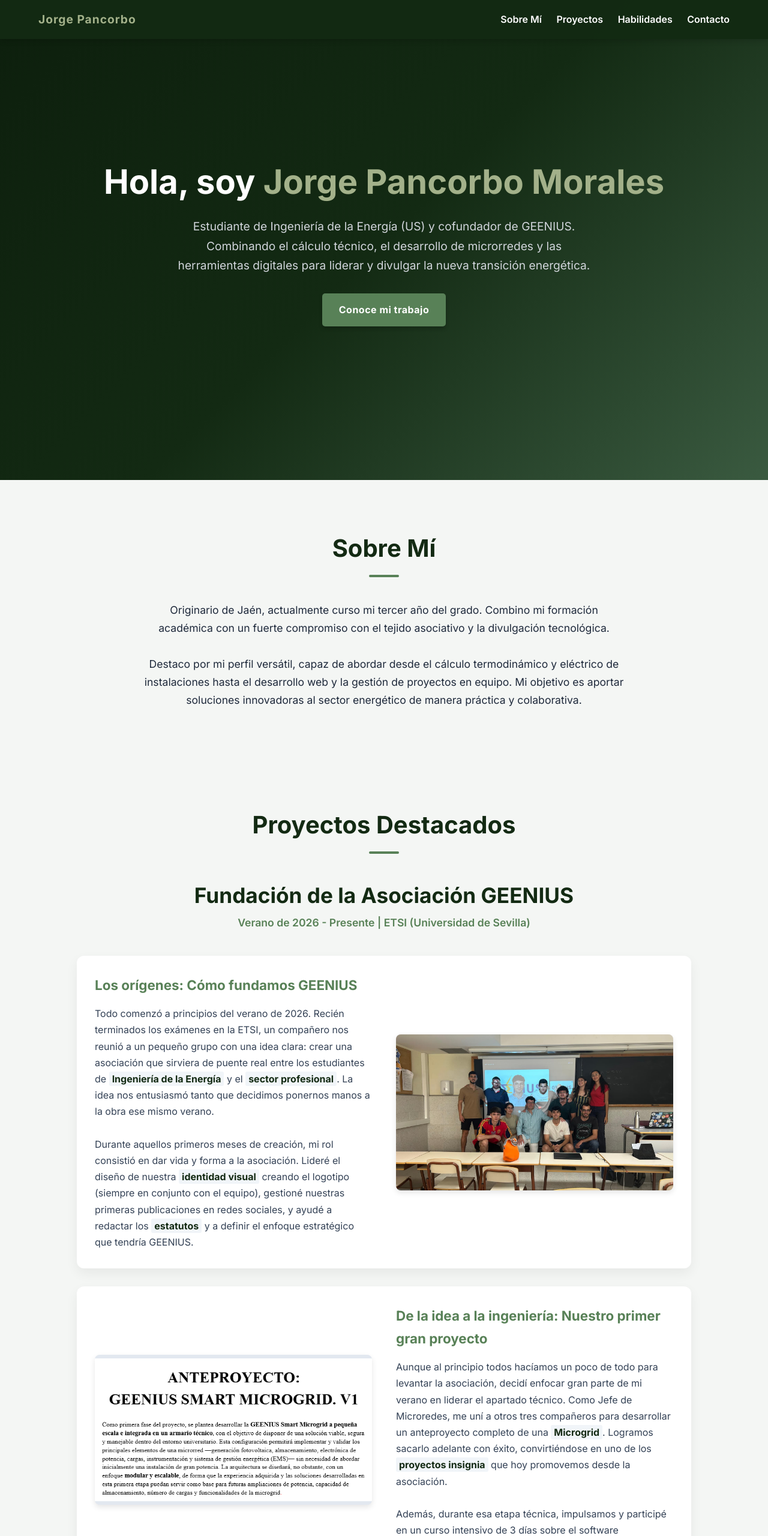
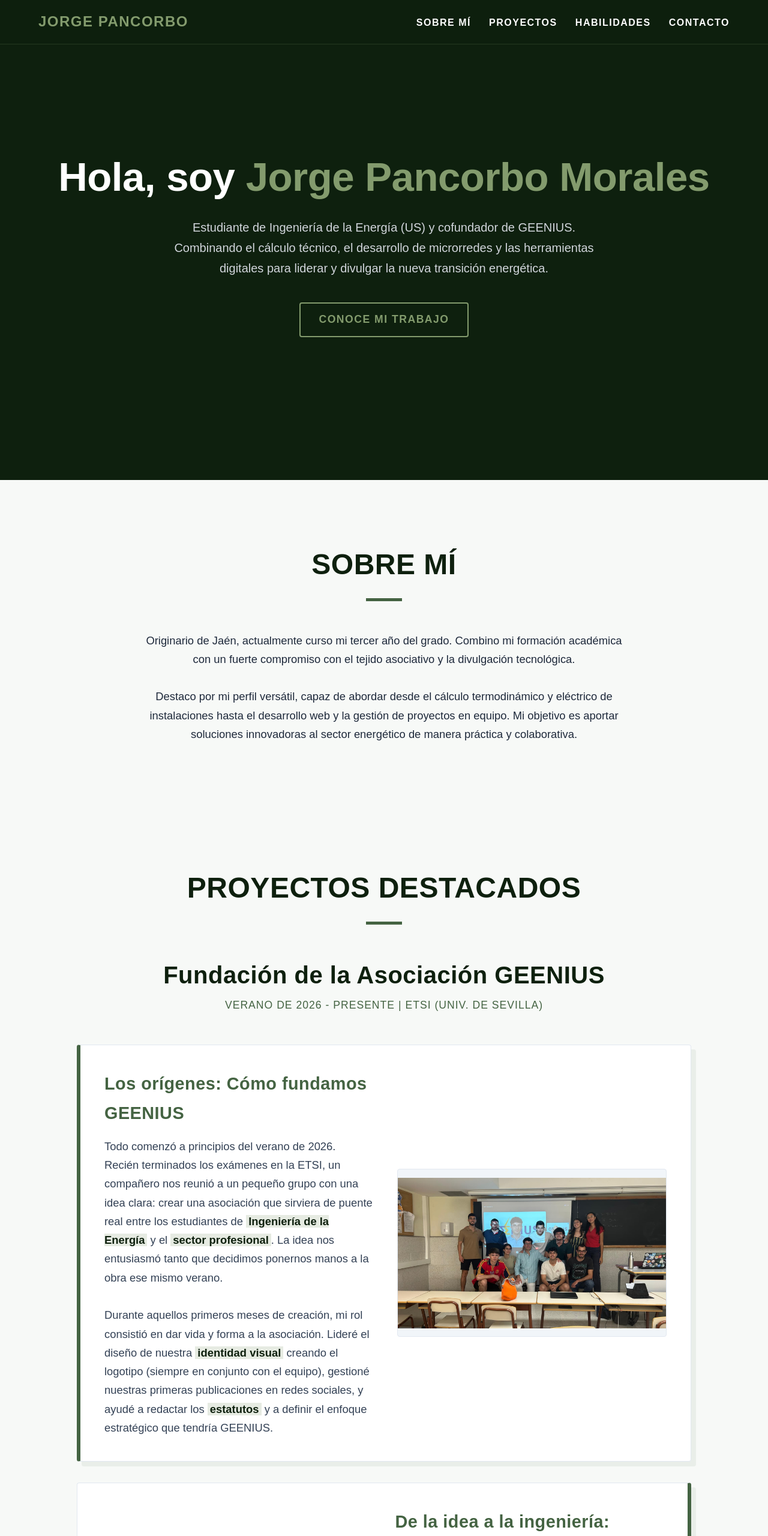
Before and after one commit to jorge-pancorbo/jorge-pancorbo.github.io, a plain HTML site: page index.html in a window 1280 px wide. Shown: the top 2560 px of the page at 60% size. Drawn offline with Linux system fonts and the light colour scheme.

Commit message:
index.html

```diff
--- a/index.html
+++ b/index.html
@@ -4,31 +4,39 @@
     <meta charset="UTF-8">
     <meta name="viewport" content="width=device-width, initial-scale=1.0">
     <title>Portfolio - Jorge Pancorbo Morales</title>
-    <link href="https://fonts.googleapis.com/css2?family=Inter:wght@300;400;600;700&display=swap" rel="stylesheet">
     <style>
-        /* ================= CSS (Estilos) ================= */
+        /* ================= CSS (Estilos Personalizados) ================= */
         :root {
-            --primary-color: #a3b18a;
-            --dark-bg: #132a13;
-            --light-bg: #f4f6f4;
+            --primary-color: #839b6d;
+            --dark-bg: #0e200e;
+            --light-bg: #f7f9f7;
             --text-dark: #1e293b;
             --text-light: #ffffff;
-            --olive-button: #588157;
-            --olive-hover: #3a5a40;
+            --olive-button: #446342;
+            --olive-hover: #2b422a;
         }
 
         * {
             margin: 0;
             padding: 0;
             box-sizing: border-box;
-            font-family: 'Inter', sans-serif;
-            scroll-behavior: smooth; /* Esto hace que al pulsar 'Contacto' baje suavemente */
+            scroll-behavior: smooth;
         }
 
         body {
             background-color: var(--light-bg);
             color: var(--text-dark);
+            /* Tipografía Mardoto aplicada a todo el texto */
+            font-family: 'Mardoto', sans-serif;
             line-height: 1.7;
+            font-size: 1.15rem;
+        }
+
+        /* Títulos y elementos destacados con Mardoto y un poco más de grosor */
+        h1, h2, h3, h4, .btn, nav a, .skill-badge {
+            font-family: 'Mardoto', sans-serif;
+            font-weight: bold;
+            letter-spacing: 0.5px;
         }
 
         /* Navegación */
@@ -36,29 +44,31 @@
             position: fixed;
             top: 0;
             width: 100%;
-            background: rgba(19, 42, 19, 0.98);
+            background: rgba(14, 32, 14, 0.98);
             padding: 1rem 5%;
             display: flex;
             justify-content: space-between;
             align-items: center;
             z-index: 1000;
-            box-shadow: 0 2px 10px rgba(0,0,0,0.2);
+            border-bottom: 1px solid rgba(131, 155, 109, 0.2);
         }
         nav a {
             color: var(--text-light);
             text-decoration: none;
-            margin-left: 20px;
-            font-weight: 600;
+            margin-left: 25px;
+            font-size: 1rem;
+            text-transform: uppercase;
+            letter-spacing: 1.5px;
             transition: color 0.3s ease;
         }
         nav a:hover {
             color: var(--primary-color);
         }
 
-        /* Sección Hero (Cabecera) */
+        /* Sección Hero (Cabecera lisa, sin cuadrícula) */
         header {
             height: 100vh;
-            background: linear-gradient(135deg, #0d1f0d 0%, #132a13 50%, #3a5a40 100%);
+            background-color: var(--dark-bg); /* Fondo liso oscuro */
             color: var(--text-light);
             display: flex;
             flex-direction: column;
@@ -68,54 +78,59 @@
             padding: 0 20px;
         }
         header h1 {
-            font-size: 3.5rem;
+            font-size: 4.2rem;
             margin-bottom: 10px;
+            letter-spacing: -0.5px;
         }
         header h1 span {
             color: var(--primary-color);
         }
         header p {
-            font-size: 1.2rem;
+            font-size: 1.25rem;
             max-width: 700px;
             color: #d1d5db;
-            margin-bottom: 30px;
+            margin-bottom: 40px;
+            font-weight: normal;
         }
 
+        /* Botones de autor */
         .btn {
-            padding: 14px 28px;
-            background-color: var(--olive-button);
-            color: #fff;
+            padding: 12px 30px;
+            background-color: transparent;
+            color: var(--primary-color);
+            border: 2px solid var(--primary-color);
             text-decoration: none;
-            border-radius: 5px;
-            font-weight: bold;
-            letter-spacing: 0.5px;
-            box-shadow: 0 4px 6px rgba(0,0,0,0.2);
+            border-radius: 4px;
+            font-size: 1.1rem;
+            letter-spacing: 1.5px;
+            text-transform: uppercase;
             transition: all 0.3s ease;
         }
         .btn:hover {
-            background-color: var(--olive-hover);
-            transform: translateY(-2px);
-            box-shadow: 0 6px 12px rgba(0,0,0,0.3);
+            background-color: var(--primary-color);
+            color: var(--dark-bg);
+            box-shadow: 6px 6px 0px rgba(131, 155, 109, 0.25);
+            transform: translate(-3px, -3px);
         }
 
         /* Secciones Generales */
         section {
-            padding: 80px 10%;
+            padding: 100px 10%;
         }
         h2 {
-            font-size: 2.5rem;
-            margin-bottom: 40px;
+            font-size: 3rem;
+            margin-bottom: 50px;
             text-align: center;
             color: var(--dark-bg);
+            text-transform: uppercase;
         }
         h2::after {
             content: '';
             display: block;
-            width: 50px;
-            height: 4px;
+            width: 60px;
+            height: 5px;
             background: var(--olive-button);
-            margin: 10px auto 0;
-            border-radius: 2px;
+            margin: 15px auto 0;
         }
 
         /* Sobre Mí */
@@ -123,43 +138,53 @@
             text-align: center;
             max-width: 800px;
             margin: 0 auto;
-            font-size: 1.1rem;
         }
 
         /* Storytelling GEENIUS */
         .geenius-header {
             text-align: center;
-            margin-bottom: 40px;
+            margin-bottom: 50px;
         }
         .geenius-header h3 {
-            font-size: 2.2rem;
+            font-size: 2.5rem;
             color: var(--dark-bg);
         }
         .geenius-header .fecha {
             color: var(--olive-button);
-            font-weight: 600;
             font-size: 1.1rem;
+            text-transform: uppercase;
+            letter-spacing: 1px;
         }
 
+        /* Tarjetas de Historia */
         .story-row {
             display: flex;
             align-items: center;
             gap: 40px;
             background: #fff;
-            padding: 30px;
-            border-radius: 12px;
-            box-shadow: 0 8px 20px rgba(0,0,0,0.06);
-            margin-bottom: 30px;
+            padding: 40px;
+            border: 1px solid #e2e8f0;
+            border-left: 6px solid var(--olive-button);
+            border-radius: 4px;
+            box-shadow: 8px 8px 0px rgba(68, 99, 66, 0.08);
+            margin-bottom: 35px;
+            transition: transform 0.3s ease, box-shadow 0.3s ease;
+        }
+        .story-row:hover {
+            transform: translateY(-2px);
+            box-shadow: 8px 8px 0px rgba(68, 99, 66, 0.2);
         }
         .story-row.reverse {
             flex-direction: row-reverse;
+            border-left: 1px solid #e2e8f0;
+            border-right: 6px solid var(--olive-button);
         }
         .story-text {
             flex: 1;
         }
         .story-text h4 {
             color: var(--olive-button);
-            font-size: 1.4rem;
+            font-size: 1.8rem;
             margin-bottom: 15px;
         }
         .story-text p {
@@ -167,20 +192,19 @@
         }
         .story-text strong {
             color: var(--dark-bg);
-            background-color: #f1f5f9;
-            padding: 2px 5px;
-            border-radius: 3px;
+            background-color: rgba(131, 155, 109, 0.2);
+            padding: 0px 4px;
         }
         .story-image {
             flex: 1;
-            border-radius: 8px;
+            border-radius: 4px;
             overflow: hidden;
-            background: #e2e8f0;
-            min-height: 250px;
+            background: #f1f5f9;
+            min-height: 280px;
             display: flex;
             align-items: center;
             justify-content: center;
-            box-shadow: 0 4px 10px rgba(0,0,0,0.1);
+            border: 1px solid #e2e8f0;
         }
         .story-image img {
             width: 100%;
@@ -191,35 +215,35 @@
         /* ================= HABILIDADES CATEGORIZADAS ================= */
         .skills-section {
             max-width: 900px;
-            margin: 0 auto 40px;
+            margin: 0 auto 50px;
         }
         .skills-section h3 {
-            color: var(--olive-button);
-            margin-bottom: 15px;
-            font-size: 1.3rem;
-            border-bottom: 2px solid #e2e8f0;
+            color: var(--dark-bg);
+            margin-bottom: 20px;
+            font-size: 1.6rem;
+            border-bottom: 2px solid var(--primary-color);
             padding-bottom: 10px;
+            display: inline-block;
         }
         .skills-container {
             display: flex;
             flex-wrap: wrap;
-            gap: 12px;
-            margin-bottom: 30px;
+            gap: 15px;
         }
         .skill-badge {
-            background: #fff;
+            background: transparent;
             color: var(--dark-bg);
-            padding: 10px 20px;
-            border-radius: 8px;
-            font-weight: 600;
-            border: 2px solid var(--primary-color);
-            box-shadow: 0 2px 4px rgba(0,0,0,0.05);
+            padding: 10px 22px;
+            border-radius: 2px;
+            font-weight: normal;
+            font-size: 1.1rem;
+            letter-spacing: 0.5px;
+            border: 1px solid var(--olive-button);
             transition: all 0.2s ease;
         }
         .skill-badge:hover {
-            background: var(--primary-color);
+            background: var(--olive-button);
             color: white;
-            transform: translateY(-2px);
         }
 
         /* ================= FOOTER / CONTACTO ================= */
@@ -227,42 +251,46 @@
             background: var(--dark-bg);
             color: white;
             text-align: center;
-            padding: 60px 20px;
+            padding: 80px 20px;
+            border-top: 5px solid var(--primary-color);
         }
-        footer h2 { color: white; margin-bottom: 20px;}
+        footer h2 { color: white; margin-bottom: 25px;}
         footer h2::after { background: var(--primary-color); }
 
         .contact-links {
             display: flex;
             justify-content: center;
-            gap: 20px;
-            margin-top: 30px;
+            gap: 25px;
+            margin-top: 40px;
             flex-wrap: wrap;
         }
         .contact-card {
-            background: rgba(255, 255, 255, 0.1);
-            padding: 15px 30px;
-            border-radius: 8px;
-            color: white;
+            background: transparent;
+            padding: 16px 35px;
+            border-radius: 4px;
+            color: var(--primary-color);
             text-decoration: none;
-            font-weight: 600;
+            font-size: 1.1rem;
             display: flex;
             align-items: center;
             gap: 10px;
-            border: 1px solid rgba(255,255,255,0.2);
+            border: 2px solid var(--primary-color);
             transition: all 0.3s ease;
         }
         .contact-card:hover {
             background: var(--primary-color);
-            border-color: var(--primary-color);
-            transform: translateY(-3px);
+            color: var(--dark-bg);
+            box-shadow: 5px 5px 0px rgba(131, 155, 109, 0.4);
+            transform: translate(-2px, -2px);
         }
 
         /* Responsive */
         @media (max-width: 768px) {
-            .story-row, .story-row.reverse { flex-direction: column; }
+            header h1 { font-size: 3rem; }
+            .story-row, .story-row.reverse { flex-direction: column; border-right: none; border-left: 4px solid var(--olive-button); }
             .contact-links { flex-direction: column; align-items: center; }
-            .contact-card { width: 100%; justify-content: center; max-width: 300px; }
+            .contact-card { width: 100%; justify-content: center; max-width: 320px; }
+            nav a { margin-left: 10px; font-size: 0.9rem; }
         }
     </style>
 </head>
@@ -270,12 +298,12 @@
 
     <!-- Menú de Navegación -->
     <nav>
-        <div style="color: var(--primary-color); font-weight: bold; font-size: 1.2rem; letter-spacing: 1px;">Jorge Pancorbo</div>
+        <div style="color: var(--primary-color); font-weight: bold; font-size: 1.5rem; letter-spacing: 1.5px;">JORGE PANCORBO</div>
         <div>
             <a href="#sobre-mi">Sobre Mí</a>
             <a href="#proyectos">Proyectos</a>
             <a href="#habilidades">Habilidades</a>
-            <a href="#contacto">Contacto</a> <!-- Este enlace ya te lleva automáticamente al footer -->
+            <a href="#contacto">Contacto</a>
         </div>
     </nav>
 
@@ -302,7 +330,7 @@
 
         <div class="geenius-header">
             <h3>Fundación de la Asociación GEENIUS</h3>
-            <span class="fecha">Verano de 2026 - Presente | ETSI (Universidad de Sevilla)</span>
+            <span class="fecha">Verano de 2026 - Presente | ETSI (Univ. de Sevilla)</span>
         </div>
 
         <!-- Bloque 1: Orígenes -->
@@ -403,16 +431,16 @@
         </p>
 
         <div class="contact-links">
-            <a href="mailto:jorgepancorbomorales@gmail.com" class="contact-card">
+            <a href="mailto:jorgepancorbomorales@gmail.com" class="contact-card btn">
                 ✉️ Enviar un Correo
             </a>
-            <a href="https://www.linkedin.com/in/jorge-pancorbo-morales-6391453bb?utm_source=share_via&utm_content=profile&utm_medium=member_android" target="_blank" class="contact-card">
+            <a href="https://www.linkedin.com/in/jorge-pancorbo-morales-6391453bb" target="_blank" class="contact-card btn">
                 💼 Conectar en LinkedIn
             </a>
         </div>
 
         <p style="margin-top: 60px; font-size: 0.9rem; color: #8fa08f;">
-            © 2026 Jorge Pancorbo Morales. Desarrollado con pasión.
+            © 2026 Jorge Pancorbo Morales. Handcrafted with passion.
         </p>
     </footer>
 
```
